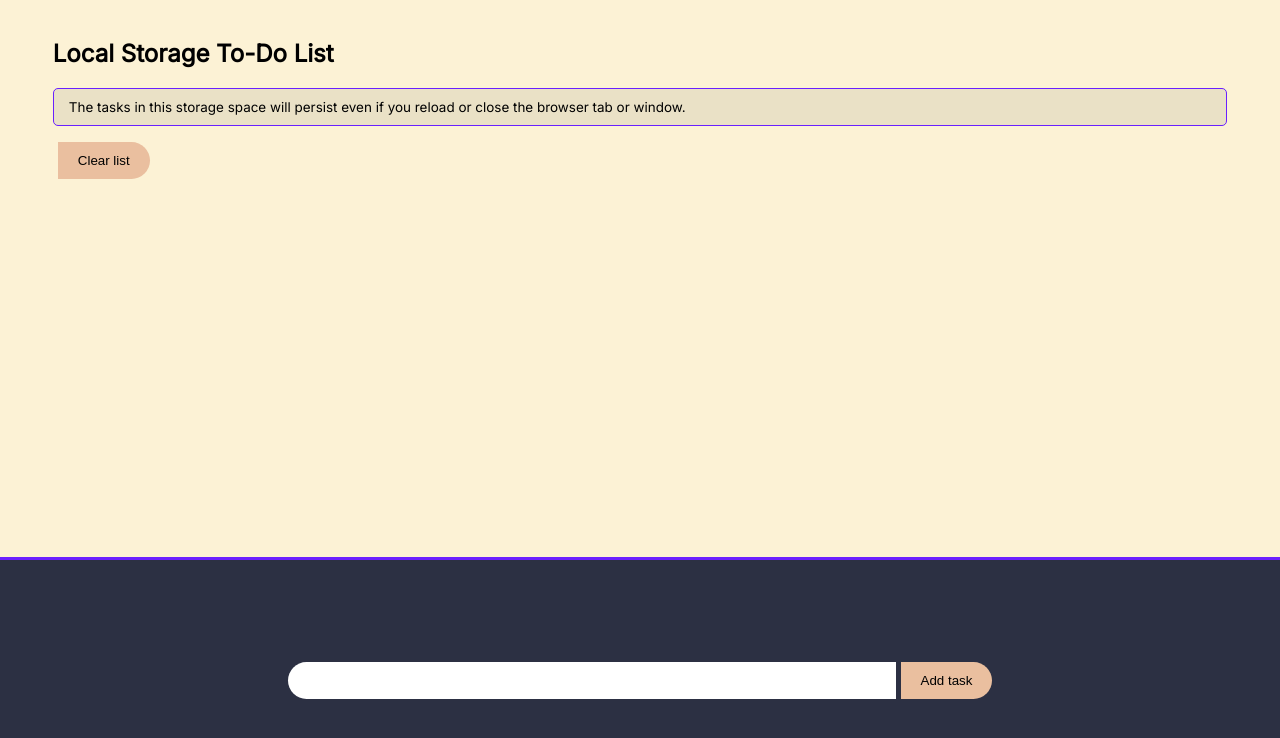
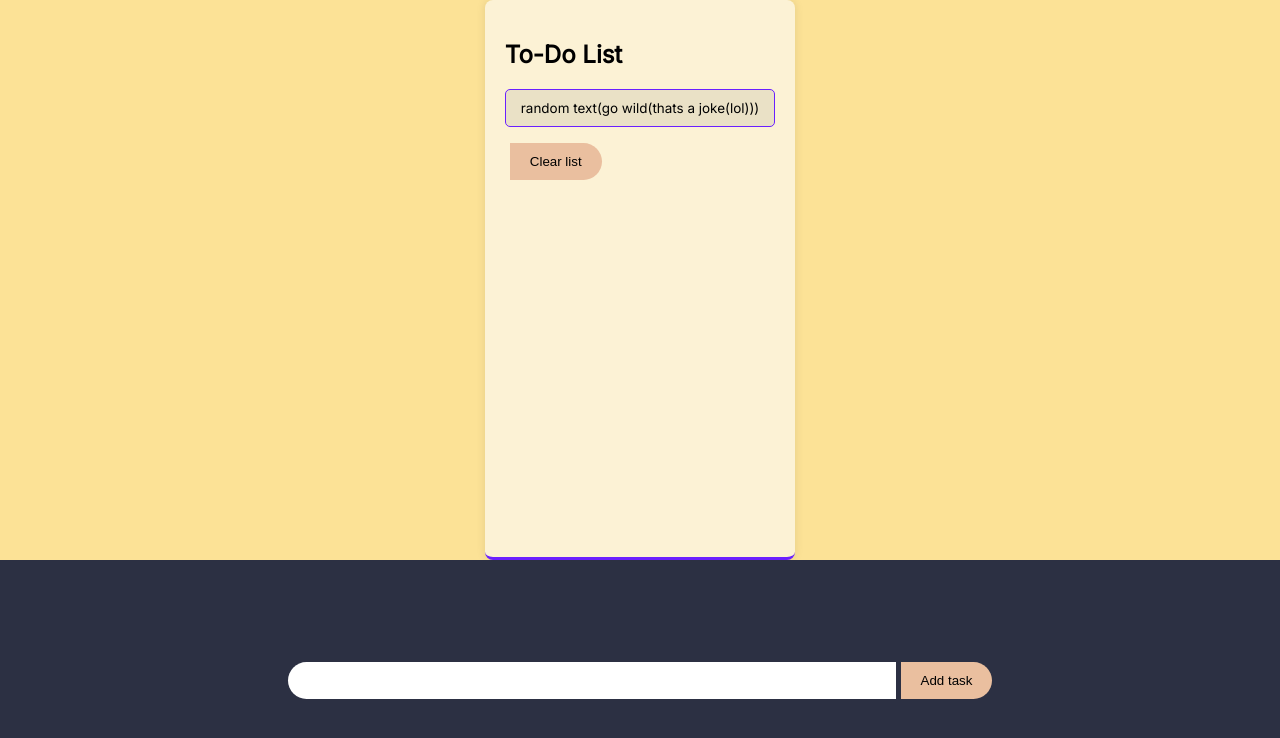
Before and after one commit to Digz1611/My-Portfolio, a plain HTML site: page List_Web/list.html in a window 1280 px wide. Drawn offline with Linux system fonts and the light colour scheme.

Commit message:
test list

```diff
--- a/List_Web/list.css
+++ b/List_Web/list.css
@@ -17,7 +17,7 @@ article {
 section {
   display: grid;
   grid-template-rows: 70% 30%;
-  background-color: #fcf2d5;
+  background-color: #fce296;
 }
 
 .content-container {
@@ -26,6 +26,16 @@ section {
   border-bottom: 3px solid rgb(107, 32, 255);
   overflow-y: scroll;
 }
+
+        /* Styling for the form */
+        .content-container {
+          max-width: 500px;
+          margin: 0 auto;
+          background-color: #fcf2d5;
+          padding: 20px;
+          border-radius: 8px;
+          box-shadow: 0 0 10px rgba(0, 0, 0, 0.1);
+      }
 
 p {
   font-size: 0.84rem;
--- a/List_Web/list.html
+++ b/List_Web/list.html
@@ -4,7 +4,7 @@
 <head>
   <meta charset="UTF-8">
   <meta name="viewport" content="width=device-width, initial-scale=1.0">
-  <title>To-DoList</title>
+  <title>To-Do List</title>
   <link rel="stylesheet" href="list.css">
 </head>
 
@@ -12,10 +12,9 @@
   <article id="test-article">
     <section>
       <div class="content-container">
-        <h2>Local Storage To-Do List</h2>
+        <h2>To-Do List</h2>
         <p>
-          The tasks in this storage space will persist even if you reload or close
-          the browser tab or window.
+random text(go wild(thats a joke(lol)))
         </p>
         <ul id="local-storage-todos-container"></ul>
         <button id="local-storage-remove-task-btn">Clear list</button>
```
Also changed, not shown: notes.txt (renamed from List_Web/notes.txt, +4 -3 lines).
